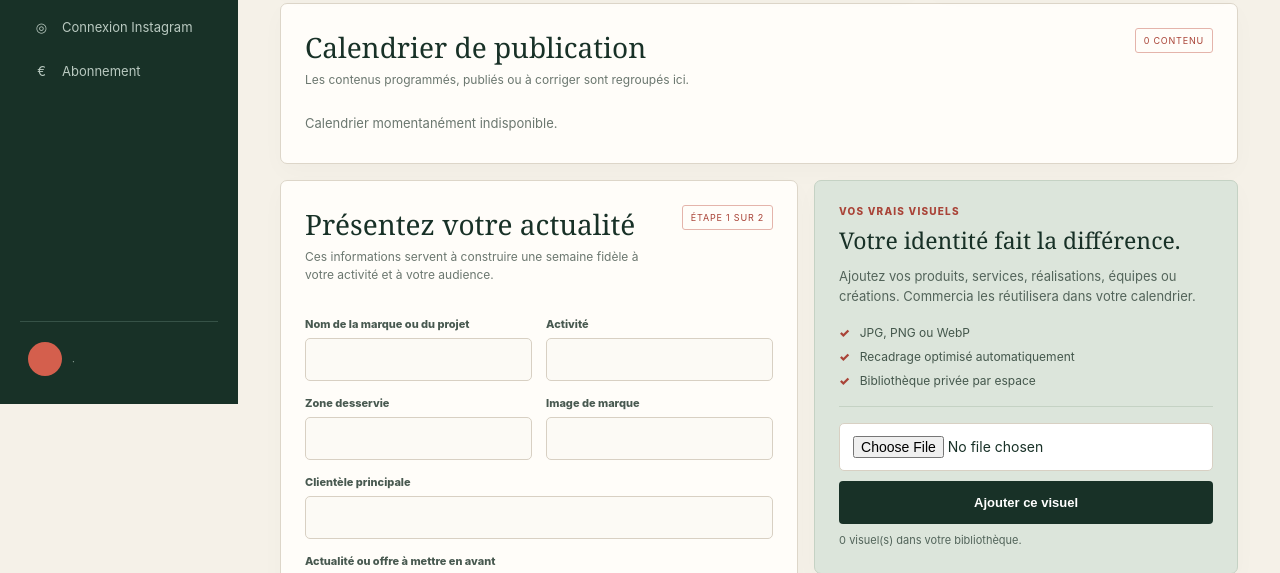
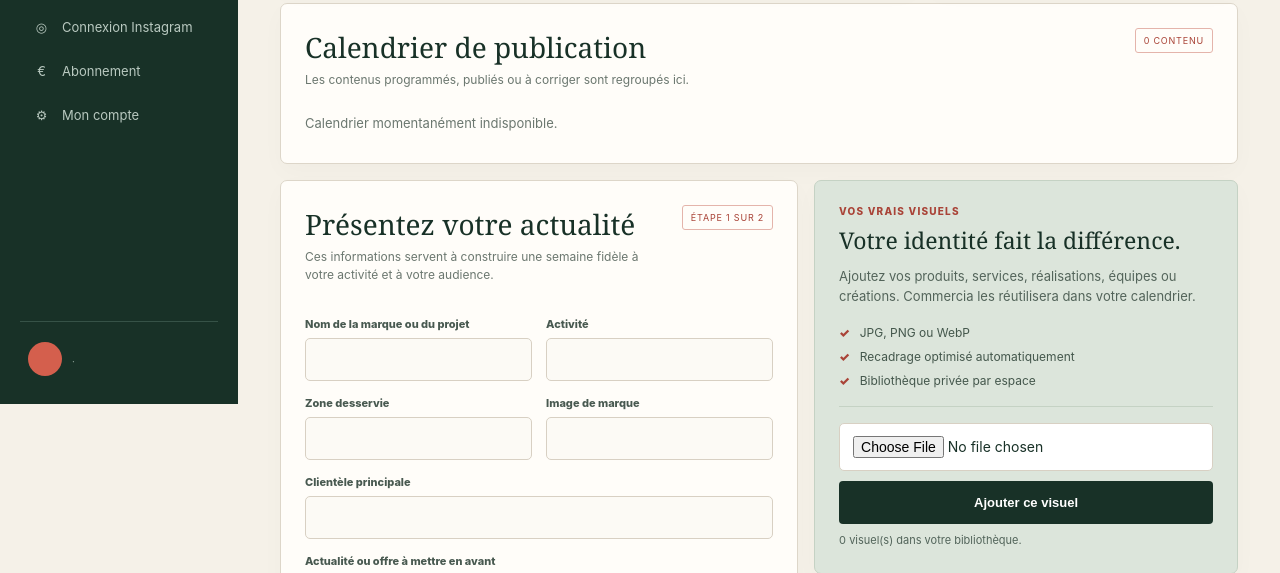
Before and after one commit to m2kgthbwfg-lab/commercia-ai, a Flask app: template templates/index.html in a window 1280 px wide. Shown: the part 396-969 px from the top of the page. Run offline with Flask 3, Linux system fonts and the light colour scheme; the template is opened without the code that fills it, so the values that code supplies are empty; some libraries are stand-ins or nearby versions.

Commit message:
Expose account settings in dashboard

```diff
--- a/templates/index.html
+++ b/templates/index.html
@@ -30,6 +30,7 @@
   <a class="side-link" href="/onboarding"><span class="side-icon">✦</span>Identité de marque</a>
   <a class="side-link" href="/instagram/connect"><span class="side-icon">◎</span>Connexion Instagram</a>
   <a class="side-link" href="/billing/checkout/{{ user.selected_plan }}"><span class="side-icon">€</span>Abonnement</a>
+  <a class="side-link" href="/account"><span class="side-icon">⚙</span>Mon compte</a>
   <div class="account"><div class="avatar">{{ brand.business_name[:1]|upper }}</div><div><b>{{ brand.business_name }}</b><small>{{ user.selected_plan|capitalize }} · {{ user.subscription_status }}</small></div></div>
 </aside>
 <div>
```
